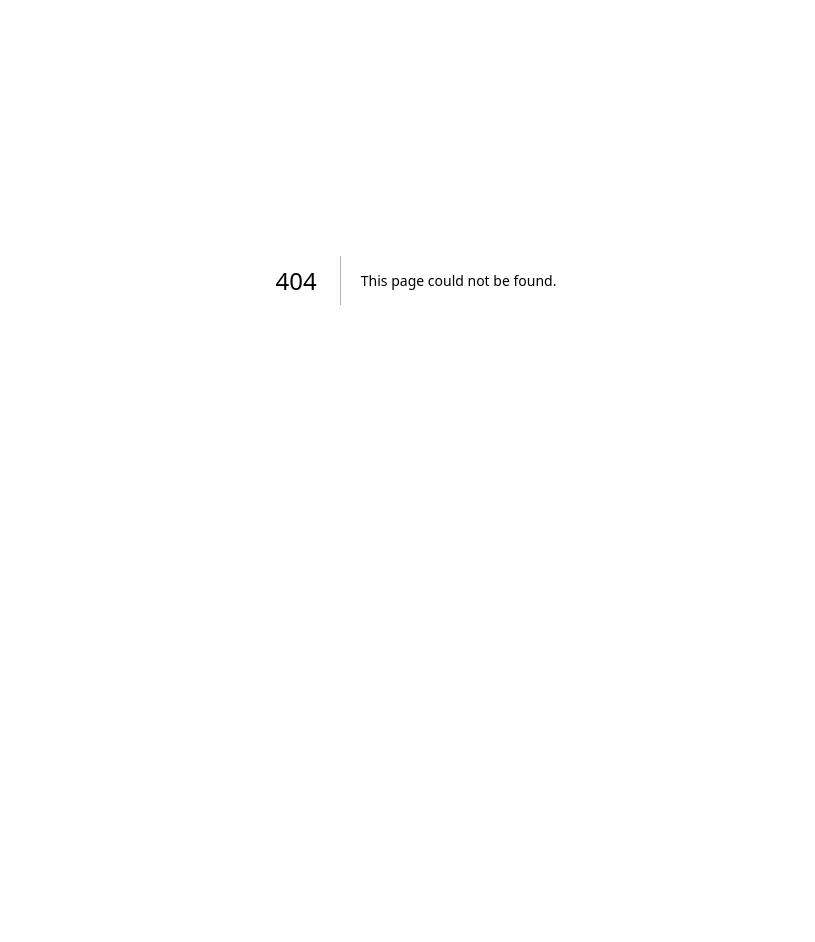
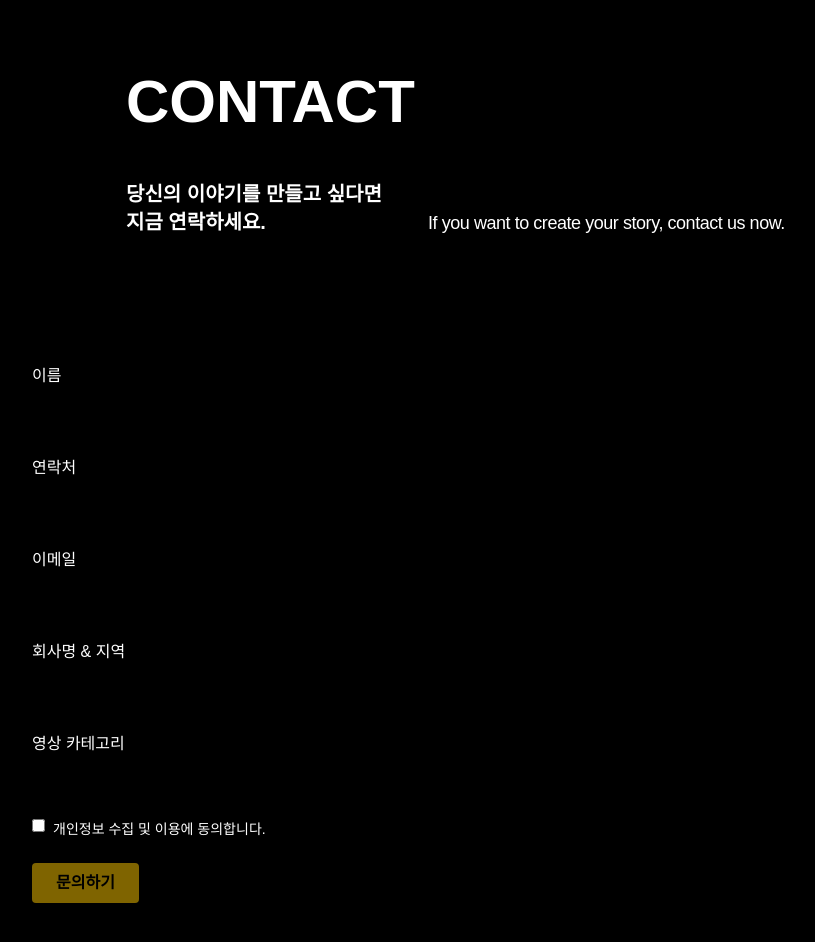
Before and after one commit to leezai0226/now-studio, a Next.js app: page /contact in a window 1280 px wide. Before the commit this address had no page. Shown: the part 120-1062 px from the top of the page, without its empty margins (224-1039 px from the left). Before the commit the page ends 800 px from the top, so only its background shows below. Built offline with nearby package versions, Linux system fonts and the light colour scheme.

Commit message:
feat: add Contact page & update About/Work & Navbar

```diff
--- a/app/about/page.tsx
+++ b/app/about/page.tsx
@@ -18,7 +18,7 @@ export default function AboutPage() {
 
             <p className="text-2xl font-bold pt-12">&quot;Here and Now&quot;</p>
 
-            <p className="text-[18px] mt-8 leading-snug tracking-tight">
+            <p className="text-[17px] mt-8 leading-snug tracking-tight">
               당신의 소중한 &apos;지금&apos;을 함께 기록하고 완성합니다.<br />
               Now Studio는 오늘의 이야기를 내일의 가치로 바꿉니다.
             </p>
--- /dev/null
+++ b/app/contact/page.tsx
@@ -0,0 +1,95 @@
+"use client";
+
+import Navbar from "@/components/Navbar";
+import { useState } from "react";
+
+export default function ContactPage() {
+  const [agreed, setAgreed] = useState(false);
+  const [submitted, setSubmitted] = useState(false);
+
+  return (
+    <main className="bg-black text-white min-h-screen">
+      <Navbar />
+
+      <div className="max-w-[1920px] mx-auto px-4 sm:px-6 md:px-12 pt-32">
+
+        {/* HEADER */}
+        <section className="grid grid-cols-12 gap-6 pt-16 pb-16 items-end">
+          {/* Left */}
+          <div className="col-span-12 md:col-start-4 md:col-span-3 text-center md:text-left">
+            <h1 className="text-4xl md:text-6xl font-bold">CONTACT</h1>
+            <p className="text-xl font-semibold pt-12">
+              당신의 이야기를 만들고 싶다면 지금 연락하세요.
+            </p>
+          </div>
+
+          {/* Right */}
+          <div className="col-span-12 md:col-start-7 md:col-span-4 text-center md:text-left">
+            <p className="text-[18px] leading-snug tracking-tight">
+              If you want to create your story, contact us now.
+            </p>
+          </div>
+        </section>
+
+        {/* FORM */}
+        <section className="max-w-3xl mx-auto py-16">
+          {submitted ? (
+            <p className="text-green-400 text-center">문의가 성공적으로 전송되었습니다!</p>
+          ) : (
+            <form
+              action="https://formspree.io/f/your-id" // ✅ Formspree로 변경
+              method="POST"
+              onSubmit={() => setSubmitted(true)}
+              className="space-y-6"
+            >
+              <div>
+                <label className="block mb-1">이름</label>
+                <input type="text" name="name" required className="w-full p-2 text-black rounded" />
+              </div>
+              <div>
+                <label className="block mb-1">연락처</label>
+                <input type="text" name="phone" required className="w-full p-2 text-black rounded" />
+              </div>
+              <div>
+                <label className="block mb-1">이메일</label>
+                <input type="email" name="email" required className="w-full p-2 text-black rounded" />
+              </div>
+              <div>
+                <label className="block mb-1">회사명 & 지역</label>
+                <input type="text" name="company" className="w-full p-2 text-black rounded" />
+              </div>
+              <div>
+                <label className="block mb-1">영상 카테고리</label>
+                <select name="category" className="w-full p-2 text-black rounded">
+                  <option>브랜디드 콘텐츠</option>
+                  <option>인터뷰</option>
+                  <option>병원</option>
+                  <option>웨딩</option>
+                  <option>기타</option>
+                </select>
+              </div>
+              <div className="flex items-start space-x-2">
+                <input
+                  type="checkbox"
+                  required
+                  checked={agreed}
+                  onChange={(e) => setAgreed(e.target.checked)}
+                />
+                <label className="text-sm">
+                  개인정보 수집 및 이용에 동의합니다.
+                </label>
+              </div>
+              <button
+                type="submit"
+                disabled={!agreed}
+                className="bg-yellow-400 text-black font-semibold px-6 py-2 rounded disabled:opacity-50"
+              >
+                문의하기
+              </button>
+            </form>
+          )}
+        </section>
+      </div>
+    </main>
+  );
+}
--- a/app/work/page.tsx
+++ b/app/work/page.tsx
@@ -99,6 +99,7 @@ export default function WorkPage() {
         </div>
 
         <VideoGallery videos={[
+          "DrEGhCAZM80",
           "xPmE2OM6mZk",
           "S5DEL-Qjxdc",
           "CsiiLQfQL-Q",
@@ -126,12 +127,12 @@ export default function WorkPage() {
         </div>
 
         <VideoGallery videos={[
-          "yp7Dw4RRFlY",
+          "Qwov6fVpFuA",
+          "hPhVuDqbO-8",
           "WmvuQc7vFjo",
           "b5pGyqV-0Xg",
           "E9dK7P72J0k",
           "XkeE3o4Jc2I",
-          "W1OoLLdowxo"
         ]} />
       </section>
 
--- a/components/Navbar.tsx
+++ b/components/Navbar.tsx
@@ -51,7 +51,7 @@ export default function Navbar() {
         <div className="hidden md:flex col-start-6 col-span-3 justify-center items-center space-x-12 text-white text-lg font-medium">
           <Link href="/about" className="hover:text-gray-400 whitespace-nowrap">About Us</Link>
           <Link href="/work" className="hover:text-gray-400">Project</Link>
-          <Link href="/contact" className="hover:text-gray-400">Contact</Link>
+          <Link href="/contact" className="hover:text-gray-400 whitespace-nowrap">Contact Us</Link>
         </div>
       </div>
 
@@ -60,7 +60,7 @@ export default function Navbar() {
         <div className="md:hidden w-full bg-black bg-opacity-90 text-white text-center py-6 space-y-4">
           <Link href="/about" onClick={() => setMenuOpen(false)} className="block text-xl">About</Link>
           <Link href="/work" onClick={() => setMenuOpen(false)} className="block text-xl">Project</Link>
-          <Link href="/contact" onClick={() => setMenuOpen(false)} className="block text-xl">Contact</Link>
+          <Link href="/contact" onClick={() => setMenuOpen(false)} className="block text-xl">Contact Us</Link>
         </div>
       )}
     </header>
```
